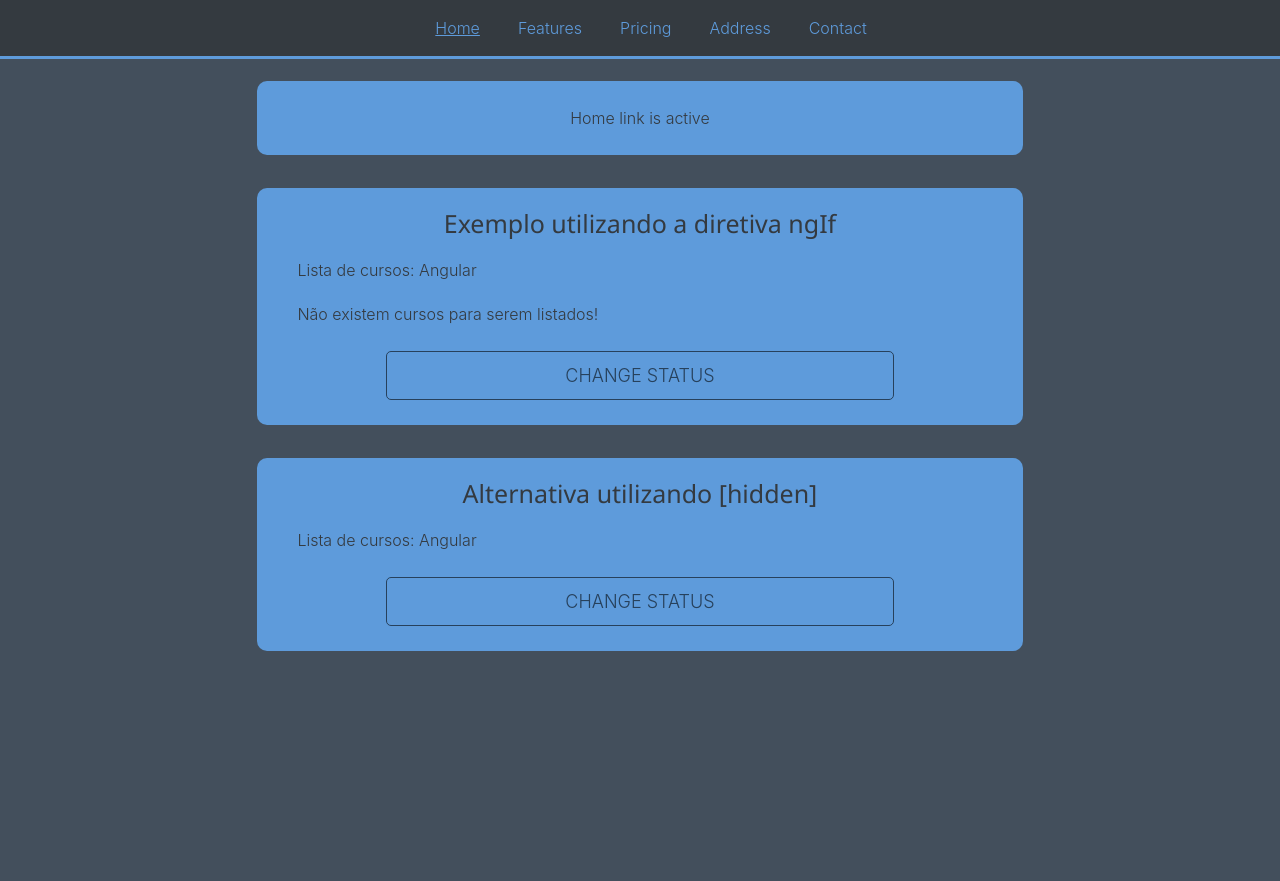
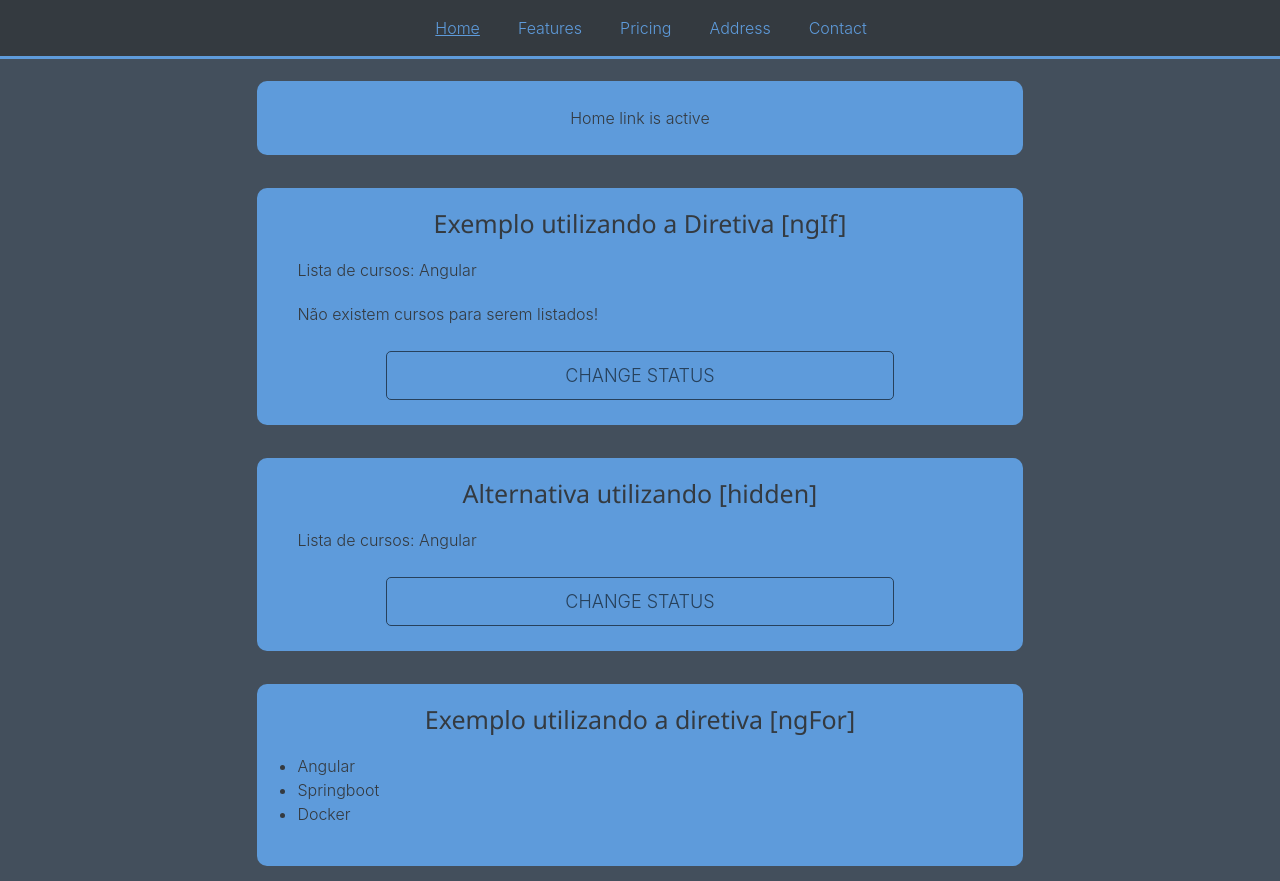
Before and after one commit to Gthalles/angular-directives, an Angular app: page / in a window 1280 px wide. Before the commit the page ends 800 px from the top, so only its background shows below. Built offline with nearby package versions, Linux system fonts and the light colour scheme.

Commit message:
Exemplo usando o ngFor para iterar elementos

```diff
--- a/src/app/app.component.html
+++ b/src/app/app.component.html
@@ -2,5 +2,6 @@
   <div class="container">
     <switch-directive></switch-directive>
     <if-directive></if-directive>
+    <for-directive></for-directive>
   </div>
 </section>
--- a/src/app/app.module.ts
+++ b/src/app/app.module.ts
@@ -4,12 +4,14 @@ import { BrowserModule } from '@angular/platform-browser';
 import { AppComponent } from './app.component';
 import { NgIfDirectiveComponent } from './ng-if-directive/ng-if-directive.component';
 import { NgSwitchDirectiveComponent } from './ng-switch-directive/ng-switch-directive.component';
+import { NgForDirectiveComponent } from './ng-for-directive/ng-for-directive.component';
 
 @NgModule({
   declarations: [
     AppComponent,
     NgIfDirectiveComponent,
-    NgSwitchDirectiveComponent
+    NgSwitchDirectiveComponent,
+    NgForDirectiveComponent
   ],
   imports: [
     BrowserModule
--- /dev/null
+++ b/src/app/ng-for-directive/ng-for-directive.component.html
@@ -0,0 +1,12 @@
+<div class="section">
+    <h5>Exemplo utilizando a diretiva [ngFor]</h5>
+
+    <div class="content">
+        <ul>
+            <li *ngFor="let curso of cursos">
+                {{ curso }}
+            </li>
+        </ul>
+    </div>
+
+</div>
--- /dev/null
+++ b/src/app/ng-for-directive/ng-for-directive.component.ts
@@ -0,0 +1,17 @@
+import { Component, OnInit } from '@angular/core';
+
+@Component({
+  selector: 'for-directive',
+  templateUrl: './ng-for-directive.component.html',
+  styleUrls: ['./ng-for-directive.component.css']
+})
+export class NgForDirectiveComponent implements OnInit {
+  // Atributos
+  cursos: string[ ] = ['Angular', 'Springboot', 'Docker'];  // Métodos
+
+  constructor() { }
+
+  ngOnInit(): void {
+  }
+
+}
--- a/src/app/ng-if-directive/ng-if-directive.component.html
+++ b/src/app/ng-if-directive/ng-if-directive.component.html
@@ -1,5 +1,5 @@
 <div class="section">
-    <h5>Exemplo utilizando a diretiva ngIf</h5>
+    <h5>Exemplo utilizando a Diretiva [ngIf]</h5>
 
     <div *ngIf="curso.length > 0" class="content">
         <p>Lista de cursos: {{ curso }}</p>
```
Also changed, not shown: src/app/ng-for-directive/ng-for-directive.component.css (added), 1 other file (tests, documents, lock files or other folders).
